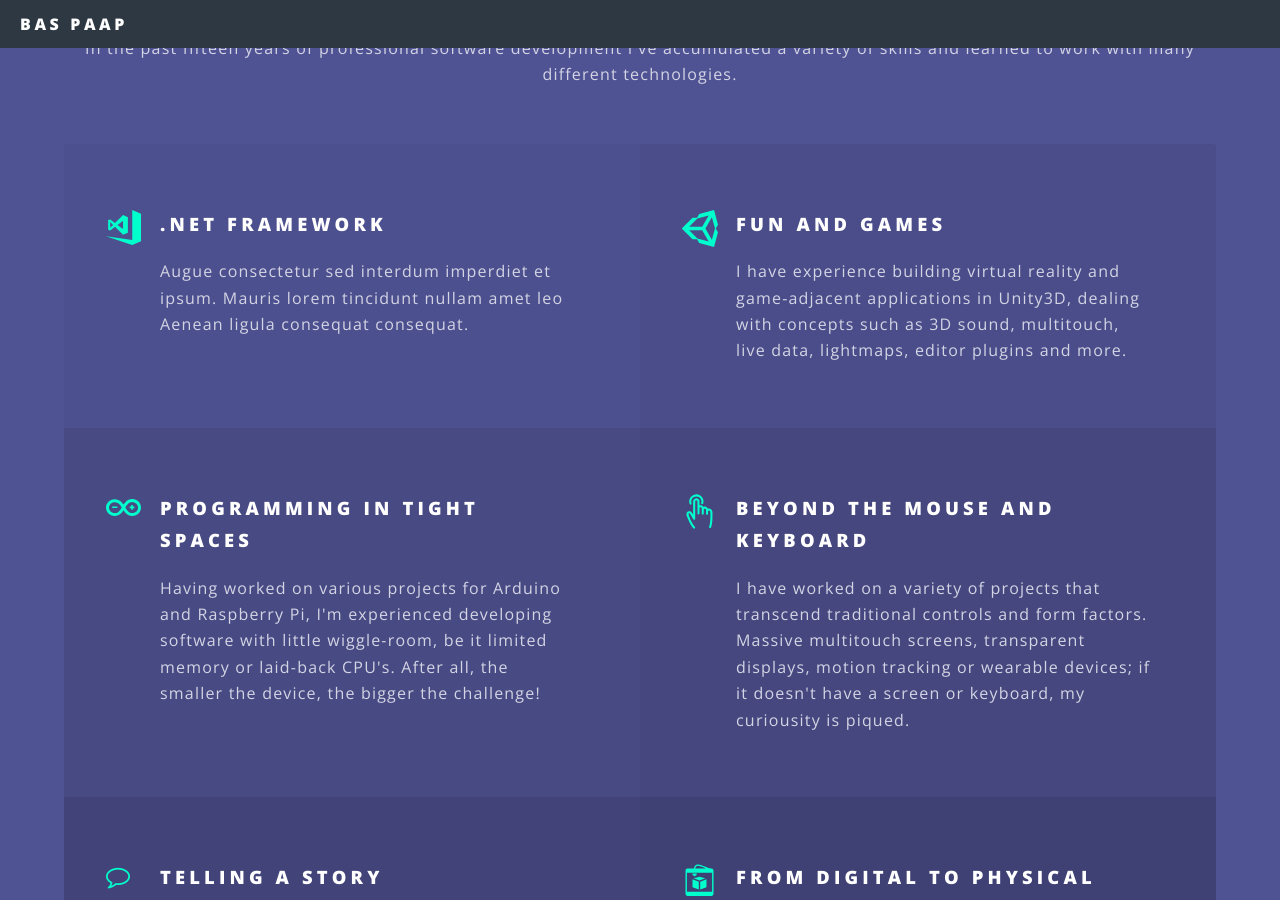
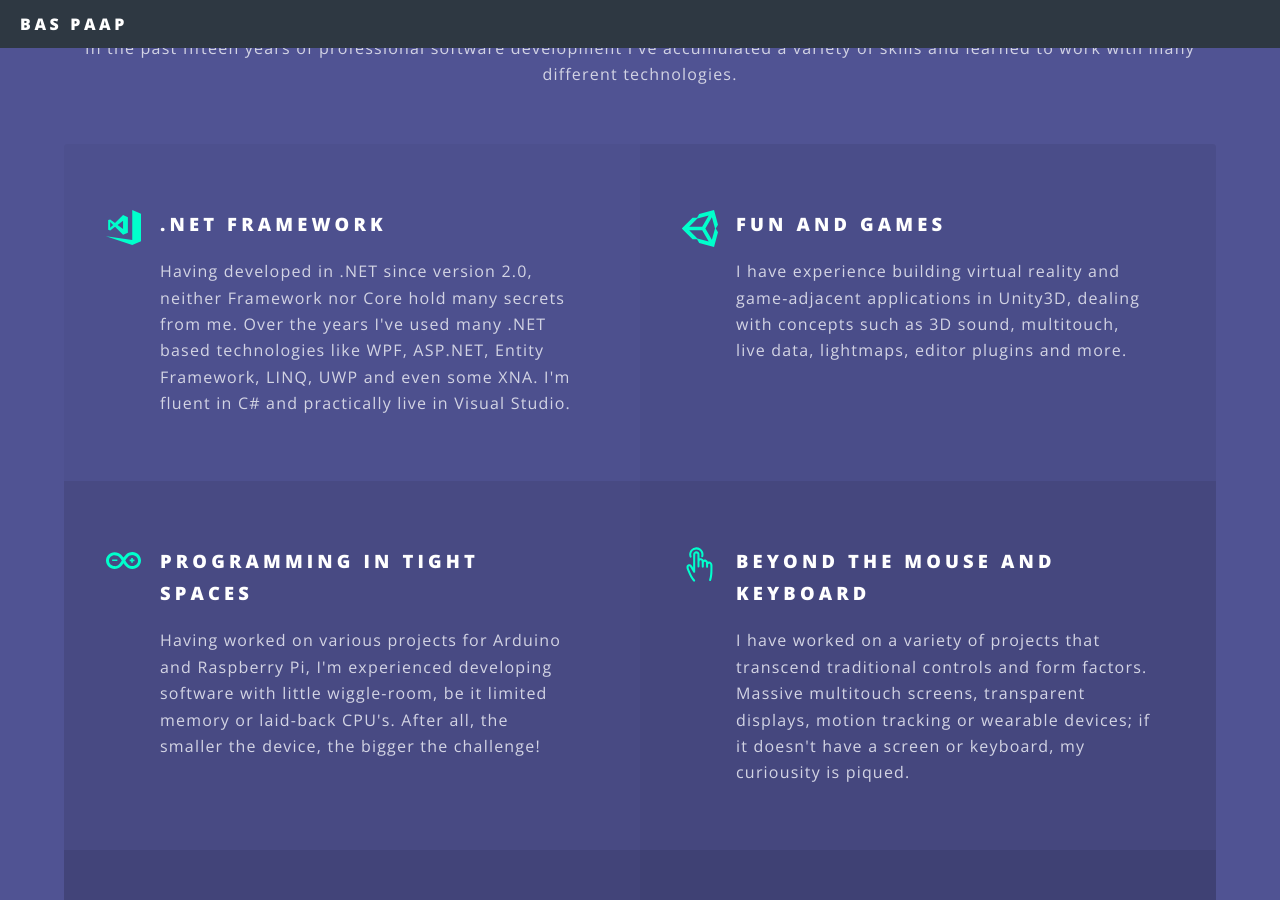
Before and after one commit to BasPaap/baspaap.github.io, a Jekyll site: the page built from index.html, in a window 1280 px wide and 900 px high, scrolled down 3712 px. Built offline with Jekyll 4.4.1, drawn with Linux system fonts in a browser that asks for light colours.

Commit message:
Update index.html

```diff
--- a/index.html
+++ b/index.html
@@ -109,7 +109,7 @@
 							<ul class="features">
 								<li class="icon visualstudio">
 									<h3>.NET Framework</h3>
-									<p>Augue consectetur sed interdum imperdiet et ipsum. Mauris lorem tincidunt nullam amet leo Aenean ligula consequat consequat.</p>
+									<p>Having developed in .NET since version 2.0, neither Framework nor Core hold many secrets from me. Over the years I've used many .NET based technologies like WPF, ASP.NET, Entity Framework, LINQ, UWP and even some XNA. I'm fluent in C# and practically live in Visual Studio.</p>
 								</li>
 								<li class="icon unity">
 									<h3>Fun and Games</h3>
```
